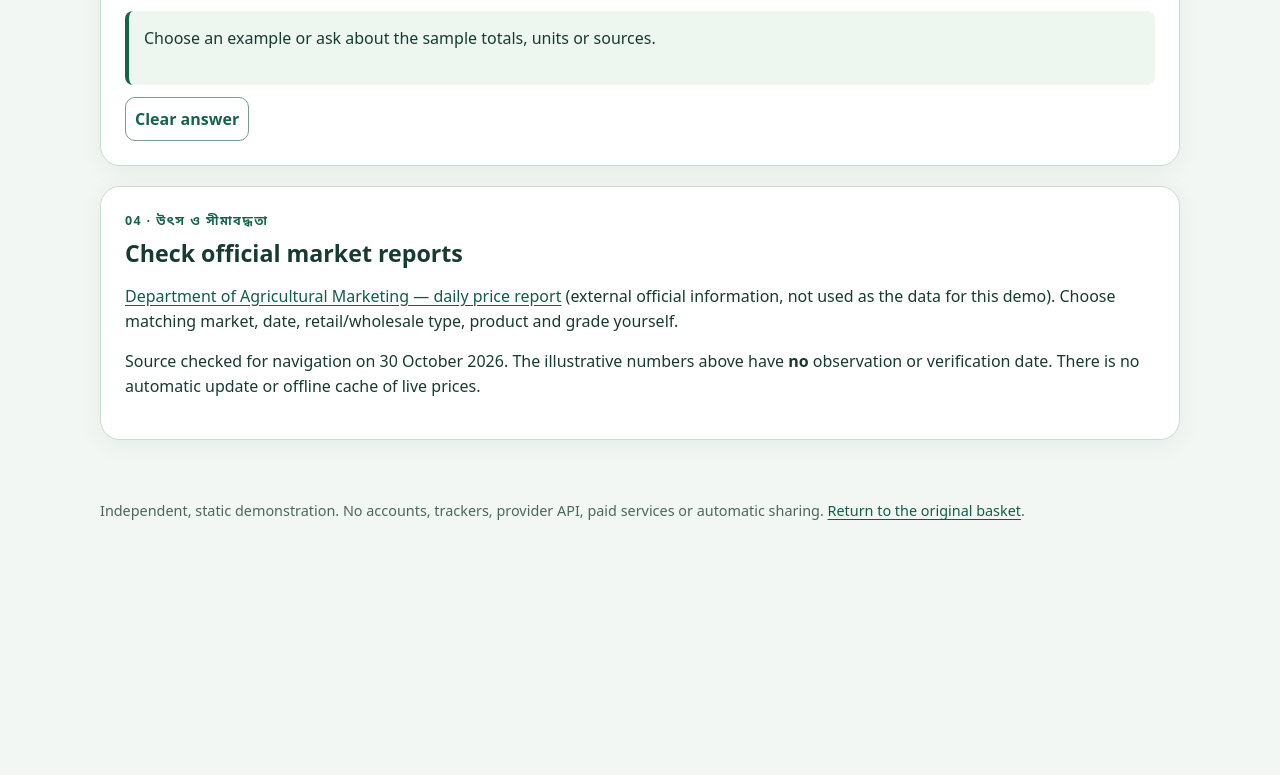
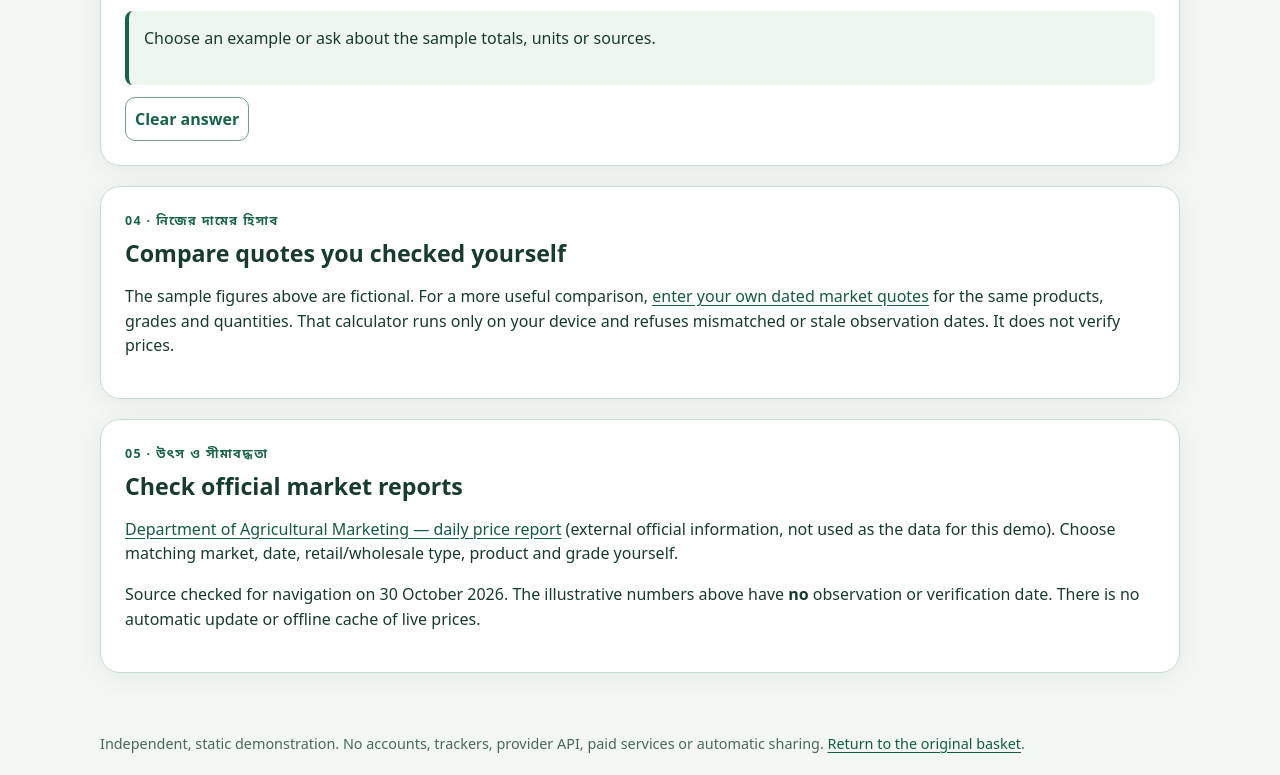
Before and after one commit to ZRSaimun/bazar-tulona-bd, a website with bundled scripts: page basket-explorer.html in a window 1280 px wide. Shown: the part 1464-2239 px from the top of the page. Before the commit the page ends 2006 px from the top, so only its background shows below. Built offline with nearby package versions, Linux system fonts and the light colour scheme.

Commit message:
Link the sample basket to manual quote comparison

```diff
--- a/basket-explorer.html
+++ b/basket-explorer.html
@@ -6,5 +6,6 @@
 <div class="layout"><section class="panel" aria-labelledby="basket-title"><div class="section-head"><div><p class="eyebrow">01 · পরিমাণ</p><h2 id="basket-title">Your sample basket</h2></div><button type="button" id="reset" class="quiet">Reset</button></div><p>Each row has the same sample grade, retail basis and unit in A and B. Maximum 100, steps of 0.1.</p><div id="basket-fields"></div><p id="form-error" role="alert"></p></section>
 <section class="panel" aria-labelledby="compare-title"><p class="eyebrow">02 · তুলনা</p><h2 id="compare-title">Sample comparison</h2><div id="summary" role="status" aria-live="polite">Enter a quantity to calculate the demo totals.</div><div id="bars" aria-hidden="true"></div><p class="muted">On small screens, scroll the table sideways to see every column.</p><div class="scroll" tabindex="0" role="region" aria-label="Scrollable product comparison table"><table><caption>Illustrative per-product breakdown · BDT (৳)</caption><thead><tr><th scope="col">Product</th><th scope="col">A</th><th scope="col">B</th><th scope="col">B − A</th></tr></thead><tbody id="breakdown"></tbody></table></div><p class="muted">Totals exclude travel, delivery, availability and real-world variation. A lower sample total does not establish the cheapest real market.</p></section></div>
 <section class="panel guide" aria-labelledby="guide-title"><p class="eyebrow">03 · হিসাব বুঝুন</p><h2 id="guide-title">Ask about the comparison</h2><p>This is an offline, rule-based explanation guide, <strong>not live AI</strong>. No question is sent, saved or logged. Do not enter personal information.</p><div class="actions"><label for="language">Language <select id="language"><option value="bn">বাংলা</option><option value="en">English</option></select></label><button type="button" class="quiet" data-example="কোন বাজারে কম?">কোন বাজারে কম?</button><button type="button" class="quiet" data-example="Are these live prices?">Are these live prices?</button><button type="button" class="quiet" data-example="উৎস কোথায়?">উৎস কোথায়?</button></div><form id="question-form"><label for="question">Your question · আপনার প্রশ্ন</label><div class="question-row"><input id="question" name="question" maxlength="250" required autocomplete="off" placeholder="যেমন: একক একই কি?"><button type="submit">Explain</button></div></form><div id="answer" class="answer" role="status" aria-live="polite" tabindex="-1">Choose an example or ask about the sample totals, units or sources.</div><button type="button" id="clear-answer" class="quiet">Clear answer</button></section>
-<section class="panel"><p class="eyebrow">04 · উৎস ও সীমাবদ্ধতা</p><h2>Check official market reports</h2><p><a href="https://market.dam.gov.bd/market_daily_price_report?L=E" target="_blank" rel="noopener noreferrer">Department of Agricultural Marketing — daily price report</a> (external official information, not used as the data for this demo). Choose matching market, date, retail/wholesale type, product and grade yourself.</p><p>Source checked for navigation on 30 October 2026. The illustrative numbers above have <strong>no</strong> observation or verification date. There is no automatic update or offline cache of live prices.</p></section>
+<section class="panel"><p class="eyebrow">04 · নিজের দামের হিসাব</p><h2>Compare quotes you checked yourself</h2><p>The sample figures above are fictional. For a more useful comparison, <a href="./quote-compare.html">enter your own dated market quotes</a> for the same products, grades and quantities. That calculator runs only on your device and refuses mismatched or stale observation dates. It does not verify prices.</p></section>
+<section class="panel"><p class="eyebrow">05 · উৎস ও সীমাবদ্ধতা</p><h2>Check official market reports</h2><p><a href="https://market.dam.gov.bd/market_daily_price_report?L=E" target="_blank" rel="noopener noreferrer">Department of Agricultural Marketing — daily price report</a> (external official information, not used as the data for this demo). Choose matching market, date, retail/wholesale type, product and grade yourself.</p><p>Source checked for navigation on 30 October 2026. The illustrative numbers above have <strong>no</strong> observation or verification date. There is no automatic update or offline cache of live prices.</p></section>
 <noscript><p class="warning">JavaScript is required for sample calculations and questions. The <a href="https://market.dam.gov.bd/market_daily_price_report?L=E">official report</a> remains available without JavaScript.</p></noscript></main><footer>Independent, static demonstration. No accounts, trackers, provider API, paid services or automatic sharing. <a href="./index.html">Return to the original basket</a>.</footer><script type="module" src="./basket-explorer.js"></script></body></html>
```
